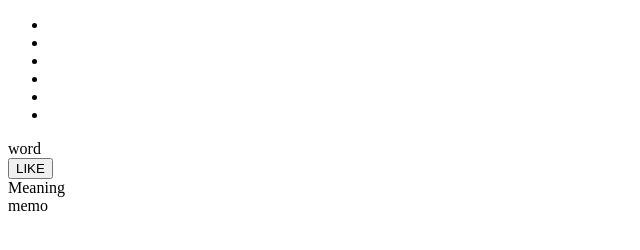
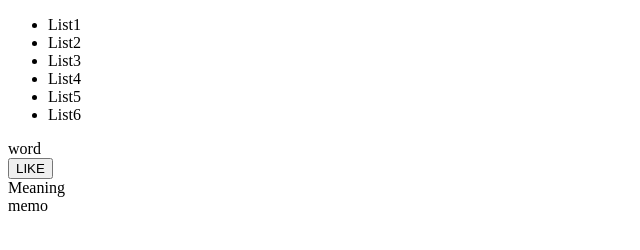
Before and after one commit to ei17ringo/wordPotProject_moc, a plain HTML site: page view.html in a window 1280 px wide. Shown: the whole page, without its empty margins (0-640 px from the left). Drawn offline with Linux system fonts and the light colour scheme.

Commit message:
リストの中身を追加

```diff
--- a/view.html
+++ b/view.html
@@ -6,12 +6,12 @@
 <body>
 	<div>
 		<ul>
-			<li></li>
-			<li></li>
-			<li></li>
-			<li></li>
-			<li></li>
-			<li></li>
+			<li>List1</li>
+			<li>List2</li>
+			<li>List3</li>
+			<li>List4</li>
+			<li>List5</li>
+			<li>List6</li>
 		</ul>
 	</div>
 	<div>
```
